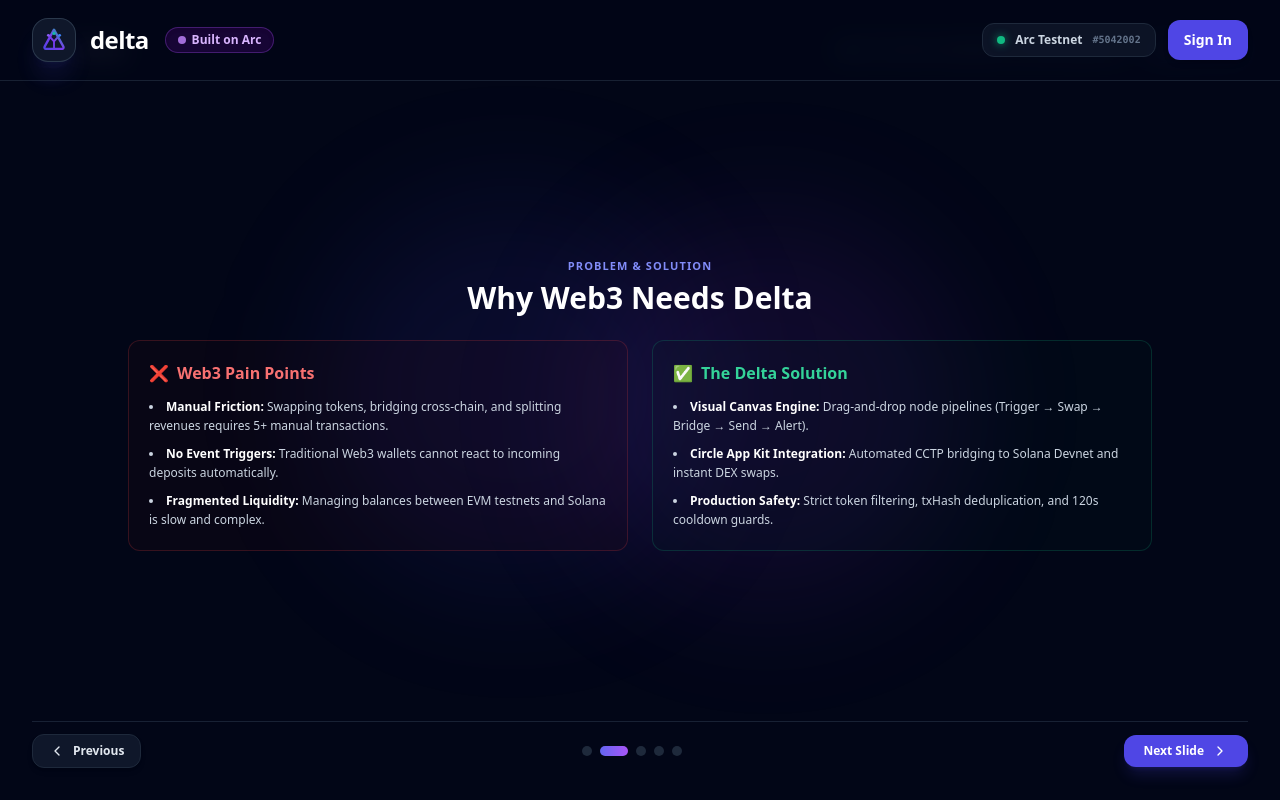
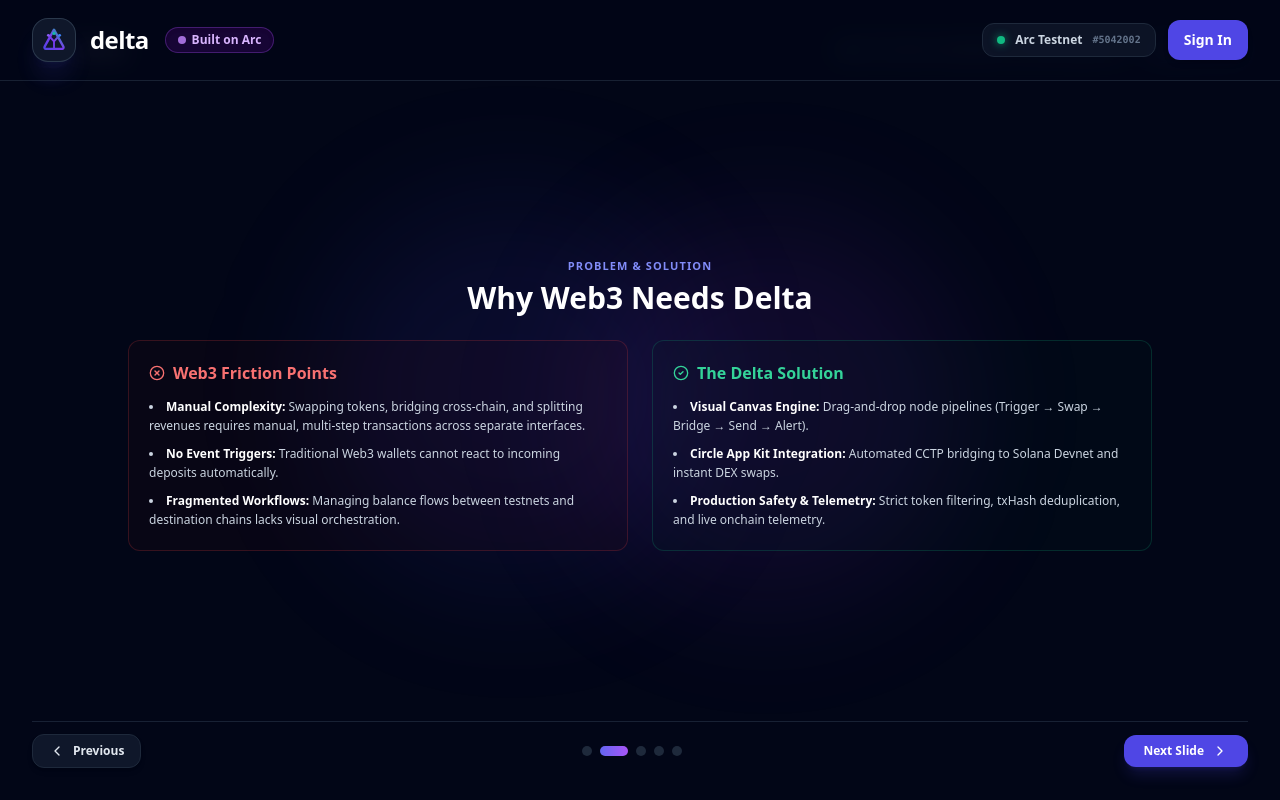
Before and after one commit to keoyle52/Delta, a Next.js app: page /presentation in a window 1280 px wide. Both pictures are taken after a click on the button 623 px from the left and 832 px from the top of the page. Shown: the part 81-881 px from the top of the page. Built offline with nearby package versions, Linux system fonts and the light colour scheme; no server answers.

Commit message:
feat: add Presentation link to navigation and update presentation page with onchain terminology

```diff
--- a/src/app/presentation/page.tsx
+++ b/src/app/presentation/page.tsx
@@ -13,6 +13,8 @@
   ChevronLeft,
   ChevronRight,
   Play,
+  XCircle,
+  CheckCircle2,
 } from 'lucide-react';
 
 export default function PresentationPage() {
@@ -101,10 +103,10 @@
               </div>
               <div className="p-4 rounded-xl border border-slate-800 bg-slate-900/60 backdrop-blur-xl">
                 <div className="text-teal-400 font-bold text-[11px] uppercase tracking-wider mb-1">
-                  3. Verify On-Chain
+                  3. Verify Onchain
                 </div>
                 <p className="text-xs text-slate-400">
-                  Live on-chain audit trail linking directly to ArcScan & Solana Devnet Explorer.
+                  Live onchain audit trail linking directly to ArcScan & Solana Devnet Explorer.
                 </p>
               </div>
             </div>
@@ -124,24 +126,26 @@
             <div className="grid grid-cols-1 md:grid-cols-2 gap-6">
               <div className="p-5 rounded-xl border border-red-500/20 bg-red-950/10 space-y-3">
                 <h3 className="text-base font-bold text-red-400 flex items-center gap-2">
-                  <span>❌</span> Web3 Pain Points
+                  <XCircle className="h-4 w-4 text-red-400" />
+                  <span>Web3 Friction Points</span>
                 </h3>
                 <ul className="space-y-2 text-xs text-slate-300 list-disc list-inside leading-relaxed">
                   <li>
-                    <strong className="text-white">Manual Friction:</strong> Swapping tokens, bridging cross-chain, and splitting revenues requires 5+ manual transactions.
+                    <strong className="text-white">Manual Complexity:</strong> Swapping tokens, bridging cross-chain, and splitting revenues requires manual, multi-step transactions across separate interfaces.
                   </li>
                   <li>
                     <strong className="text-white">No Event Triggers:</strong> Traditional Web3 wallets cannot react to incoming deposits automatically.
                   </li>
                   <li>
-                    <strong className="text-white">Fragmented Liquidity:</strong> Managing balances between EVM testnets and Solana is slow and complex.
+                    <strong className="text-white">Fragmented Workflows:</strong> Managing balance flows between testnets and destination chains lacks visual orchestration.
                   </li>
                 </ul>
               </div>
 
               <div className="p-5 rounded-xl border border-emerald-500/20 bg-emerald-950/10 space-y-3">
                 <h3 className="text-base font-bold text-emerald-400 flex items-center gap-2">
-                  <span>✅</span> The Delta Solution
+                  <CheckCircle2 className="h-4 w-4 text-emerald-400" />
+                  <span>The Delta Solution</span>
                 </h3>
                 <ul className="space-y-2 text-xs text-slate-300 list-disc list-inside leading-relaxed">
                   <li>
@@ -151,7 +155,7 @@
                     <strong className="text-white">Circle App Kit Integration:</strong> Automated CCTP bridging to Solana Devnet and instant DEX swaps.
                   </li>
                   <li>
-                    <strong className="text-white">Production Safety:</strong> Strict token filtering, txHash deduplication, and 120s cooldown guards.
+                    <strong className="text-white">Production Safety & Telemetry:</strong> Strict token filtering, txHash deduplication, and live onchain telemetry.
                   </li>
                 </ul>
               </div>
@@ -227,7 +231,7 @@
                   <span>Deduplication</span>
                 </div>
                 <p className="text-xs text-slate-400 leading-relaxed">
-                  Every transaction hash (`txHash`) is tracked in Neon DB to prevent duplicate event executions.
+                  Every transaction hash (`txHash`) is tracked in database storage to prevent duplicate event executions.
                 </p>
               </div>
 
@@ -237,14 +241,14 @@
                   <span>Loop Protection</span>
                 </div>
                 <p className="text-xs text-slate-400 leading-relaxed">
-                  Strict token filtering ignores EURC & adapter transfers, backed by a 120s workflow cooldown guard.
+                  Strict token filtering ignores internal adapter transfers, backed by a workflow cooldown guard.
                 </p>
               </div>
 
               <div className="p-5 rounded-xl border border-slate-800 bg-slate-900/60 space-y-2">
                 <div className="flex items-center gap-2 text-teal-400 font-bold text-xs">
                   <ExternalLink className="h-4 w-4" />
-                  <span>On-Chain Audit Trail</span>
+                  <span>Onchain Audit Trail</span>
                 </div>
                 <p className="text-xs text-slate-400 leading-relaxed">
                   Zero mock hashes. Every step links directly to live **ArcScan** & **Solana Explorer** receipts.
--- a/src/components/layout/Header.tsx
+++ b/src/components/layout/Header.tsx
@@ -4,7 +4,7 @@
 import Image from 'next/image';
 import { usePathname } from 'next/navigation';
 import { signOut, useSession } from 'next-auth/react';
-import { LayoutDashboard, Workflow, LogOut, BarChart2 } from 'lucide-react';
+import { LayoutDashboard, Workflow, LogOut, BarChart2, Presentation } from 'lucide-react';
 
 export default function Header() {
   const pathname = usePathname();
@@ -78,6 +78,18 @@
               <BarChart2 className="h-4 w-4" />
               Why Arc
             </Link>
+
+            <Link
+              href="/presentation"
+              className={`flex items-center gap-2 rounded-xl px-4 py-2.5 text-sm font-semibold transition-colors ${
+                pathname === '/presentation'
+                  ? 'bg-indigo-600/20 text-indigo-400 border border-indigo-500/30'
+                  : 'text-slate-400 hover:bg-slate-800/50 hover:text-slate-200'
+              }`}
+            >
+              <Presentation className="h-4 w-4" />
+              Presentation
+            </Link>
           </nav>
         )}
 
```
